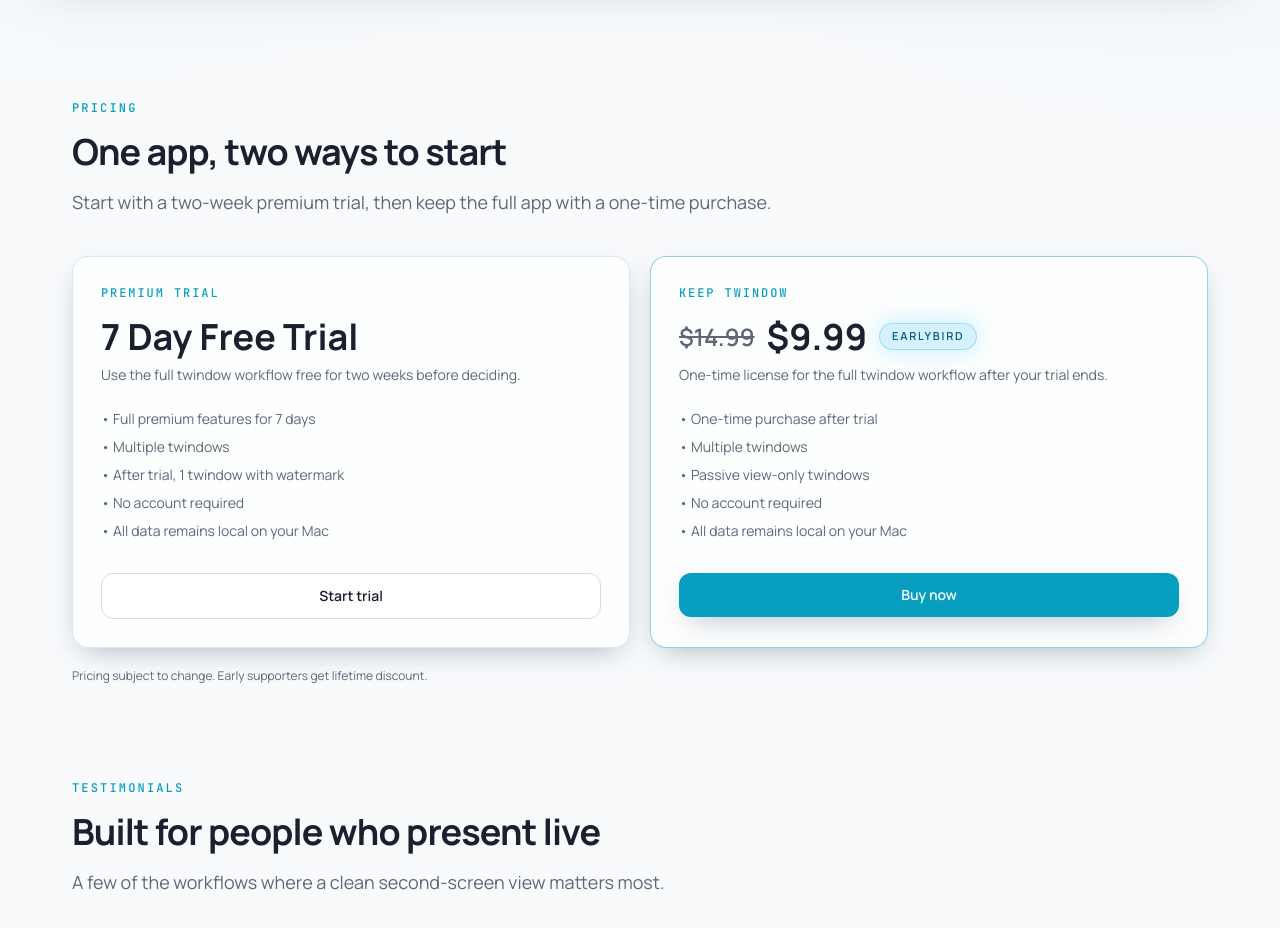
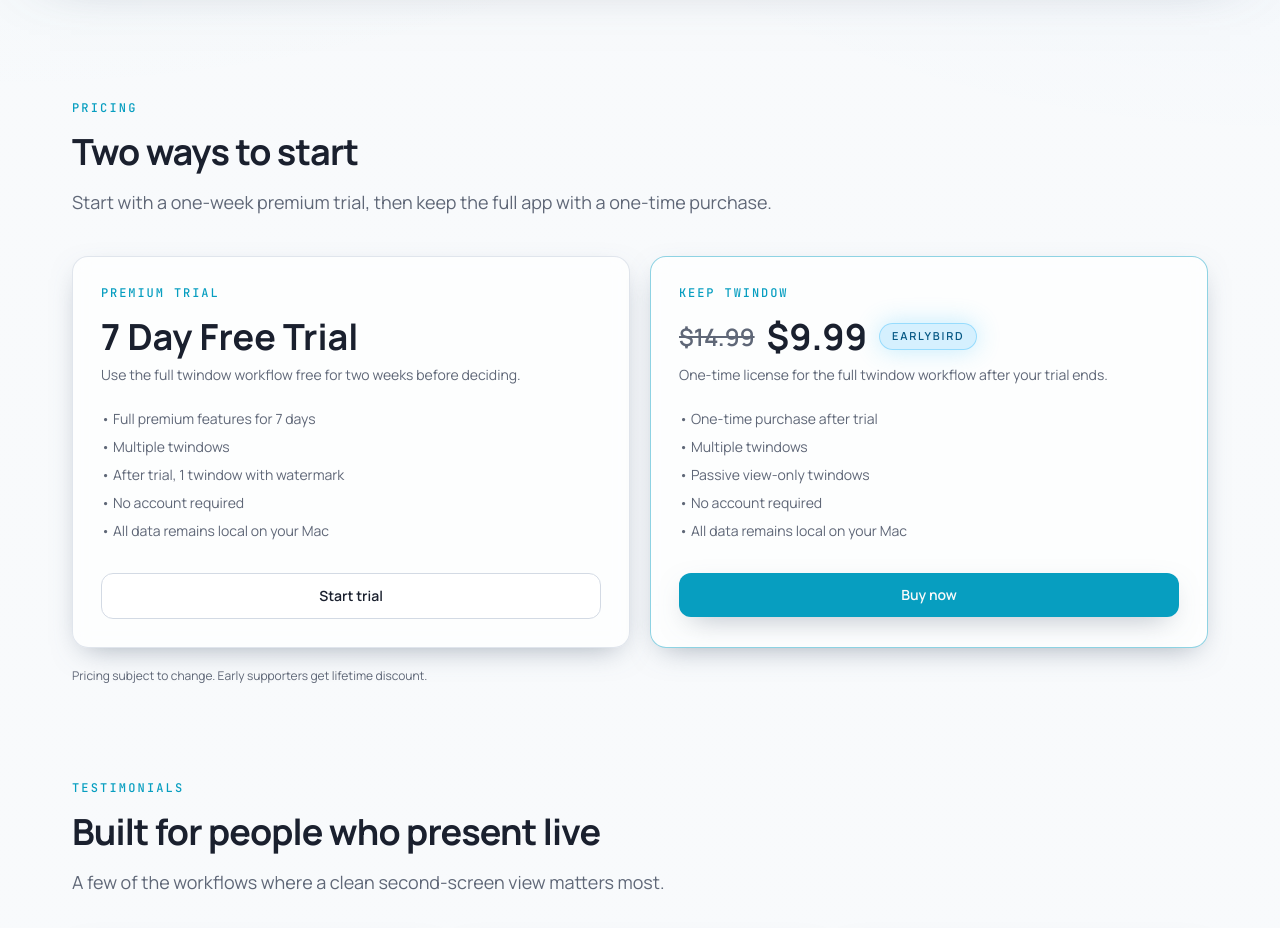
Before and after one commit to obblie/twindowSite, a Next.js app: page / in a window 1280 px wide. Shown: the part 2000-2928 px from the top of the page. Built offline with nearby package versions, Linux system fonts and the light colour scheme.

Commit message:
Update pricing section content

```diff
--- a/components/sections/pricing-section.tsx
+++ b/components/sections/pricing-section.tsx
@@ -22,8 +22,8 @@
     <section id="pricing" className="section-wrap">
       <SectionHeading
         kicker="Pricing"
-        title="One app, two ways to start"
-        description="Start with a two-week premium trial, then keep the full app with a one-time purchase."
+        title="Two ways to start"
+        description="Start with a one-week premium trial, then keep the full app with a one-time purchase."
       />
 
       <div className="mt-8 grid gap-4 sm:mt-10 sm:gap-5 lg:grid-cols-2">
```
